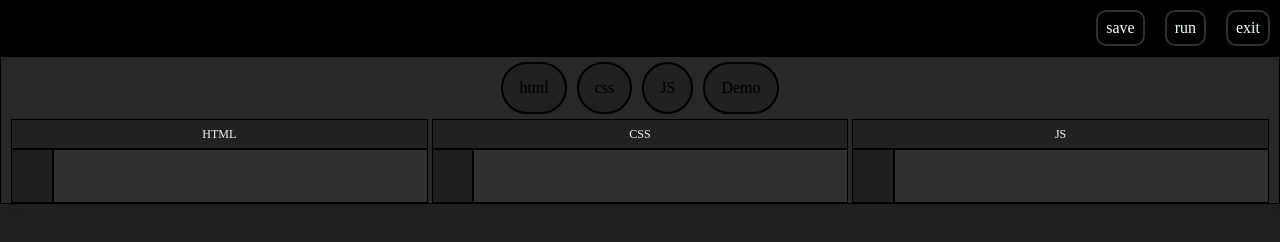
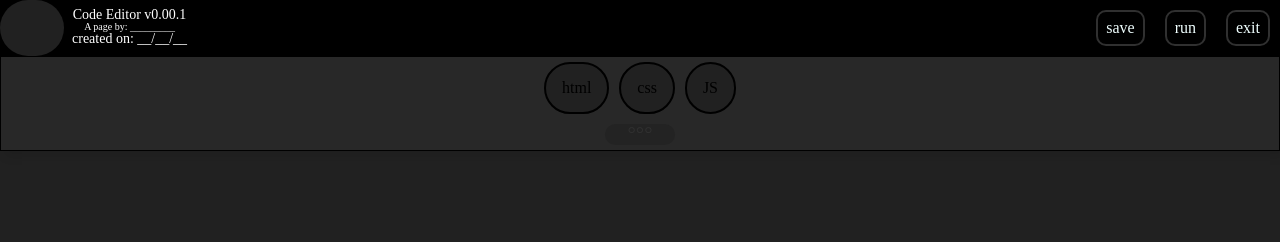
Before and after one commit to neverzero-studios/Lambda_Engine, a plain HTML site: page index.html in a window 1280 px wide. Drawn offline with Linux system fonts and the light colour scheme.

Commit message:
more styling, more components

```diff
--- a/index.html
+++ b/index.html
@@ -11,7 +11,9 @@
     <div class="preview-container"></div>
 
     <script type="text/javascript" src="./js/button.js"></script>
+    <script type="text/javascript" src="./js/projectInformation.js"></script>
     <script type="text/javascript" src="./js/editor.js"></script>
     <script type="text/javascript" src="./js/editorSettings.js"></script>
+    <script type="text/javascript" src="./js/application.js"></script>
 </body>
 </html>
--- /dev/null
+++ b/js/application.js
@@ -0,0 +1,71 @@
+class Application {
+    constructor() {
+
+        this.editorSettings = new EditorSettings();
+        this.editor = new Editor();
+
+        this._buttons = document.querySelectorAll('.btn');
+
+        this._buttons.forEach((_btn) => {
+            _btn.addEventListener('mouseover', (event) => {
+                _btn.classList.add('hover');
+                event.stopPropagation();
+            });
+            _btn.addEventListener('mouseout', (event) => {
+                _btn.classList.remove('hover');
+                event.stopPropagation();
+            });
+            _btn.addEventListener('click', (event) => {
+                _btn.classList.toggle('active');
+                if (_btn.classList.contains('active')) {
+                    _btn.is_active = true;
+                } else {
+                    _btn.is_active = false;
+                };
+                if (_btn === this._buttons[1]) {
+                    this.editor.CompileCode(
+                        this.editor.__html_input, this.editor.__css_input, this.editor.__js_input,
+                        this.editor.__preview_context
+                    );
+                }
+            });
+            //Run Button-------------------------------------
+        });
+        this._code_buttons = [
+            this._buttons[3],
+            this._buttons[4],
+            this._buttons[5]
+        ];
+        this.input_areas = document.querySelectorAll('.input-area');
+
+        this.input_areas.forEach((_area) => {
+            _area.classList.add('close');
+        });
+
+        this._code_buttons.forEach((_btn) => {
+
+            _btn.addEventListener('click', (event) => {
+                if (this._buttons[3].is_active) {
+                    this.input_areas[0].classList.remove('close');
+                } else {
+                    this.input_areas[0].classList.add('close');
+                }
+                if (this._buttons[4].is_active) {
+                    this.input_areas[1].classList.remove('close');
+                } else {
+                    this.input_areas[1].classList.add('close');
+                }
+                if (this._buttons[5].is_active) {
+                    this.input_areas[2].classList.remove('close');
+                } else {
+                    this.input_areas[2].classList.add('close');
+                }
+            })
+
+        })
+    };
+
+
+}
+
+var app = new Application();
--- a/js/button.js
+++ b/js/button.js
@@ -1,7 +1,8 @@
 class Button {
-	constructor(_name = null, _target, _src = null) {
-		this.isActive = false;
+	constructor(_name = null, _target, _src = null, _class = 'btn') {
+		this.is_active = false;
 		this.__button = document.createElement('div');
+		this.__button.classList.add(_class);
 		if (_src !== null) {
 			this.__button_img = document.createElement('img');
 			this.__button_img.classList.add('img');
--- a/js/editor.js
+++ b/js/editor.js
@@ -21,12 +21,11 @@ class Editor {
 		this.buttons= [
 			"html",
 			"css",
-			"JS",
-			"Demo"
-		];
+			"JS"
+			];
 
 		this.buttons.forEach((_btn) => {
-			_btn = new Button(_btn, this.__button_container, null);
+			_btn = new Button(_btn, this.__button_container);
 		});
 
 		this.supportedLanguages.forEach((_language) => {
@@ -45,6 +44,9 @@ class Editor {
 		this.__preview_window.id = 'code';
 
 		this.__preview_context = document.getElementById('code').contentWindow.document;
+
+		this.expand_btn = new Button('°°°', this.__editor_container);
+		this.expand_btn.__button.classList.add('expand');
 
 	}
 	CreateInputArea(_id, _container) {
@@ -94,5 +96,6 @@ class Editor {
 		);
 		_window.close();
 
+
 	}
 }
--- a/js/editorSettings.js
+++ b/js/editorSettings.js
@@ -2,10 +2,10 @@ class EditorSettings {
 	constructor() {
 		this.__tools_container = document.querySelector('.code-tools-container');
 
-		this.__background = document.createElement('div');
-		this.__background.classList.add('tools-background');
+		this.__buttons_container = document.createElement('div');
+		this.__buttons_container.classList.add('tools-background');
 
-		this.__tools_container.appendChild(this.__background);
+		this.__tools_container.appendChild(this.__buttons_container);
 
 		this.buttons = [
 			"exit",
@@ -14,56 +14,10 @@ class EditorSettings {
 		];
 
 		this.buttons.forEach((_btn) => {
-			this.buttons = new Button(_btn, this.__background, null);
+			this.buttons = new Button(_btn, this.__buttons_container);
 		});
 
 	}
 
 
 }
-
-class Application {
-	constructor() {
-		this.editorSettings = new EditorSettings();
-		this.editor = new Editor();
-
-		this.settings_buttons = document.querySelectorAll('.tools-background .btn');
-		this.editor_buttons = document.querySelectorAll('.button-container .btn');
-
-		this.editor_buttons.forEach((_btn) => {
-			_btn.addEventListener('mouseover', (event) => {
-				_btn.classList.add('hover');
-				event.stopPropagation();
-			});
-			_btn.addEventListener('mouseout', (event) => {
-				_btn.classList.remove('hover');
-				event.stopPropagation();
-			});
-			_btn.addEventListener('click', (event) => {
-				_btn.classList.toggle('active');
-				_btn.is_active = !_btn.is_active;
-
-				console.log(_btn.is_active);
-				event.stopPropagation();
-				if (_btn.is_active) {
-					//to do
-
-				}
-			});
-
-
-		});
-
-		this.inputAreas = document.querySelectorAll('.input-area');
-
-		this.run_btn = this.settings_buttons[1];
-
-		this.run_btn.addEventListener('click', (event) => {
-			this.editor.CompileCode(
-				this.editor.__html_input, this.editor.__css_input, this.editor.__js_input,
-				this.editor.__preview_context
-			);
-		});
-	}
-}
- const app = new Application();
--- /dev/null
+++ b/js/projectInformation.js
@@ -0,0 +1,32 @@
+class ProjectInformation{
+    constructor(){
+        this.__container = document.querySelector('.code-tools-container');
+        this.__background = document.createElement('div');
+        this.__background.classList.add('info-container');
+        this.__container.appendChild(this.__background);
+
+        this.__dev_pic = document.createElement('div');
+        this.__dev_pic.classList.add('pic');
+        this.__background.appendChild(this.__dev_pic);
+
+        this.__author = document.createElement('div');
+        this.__author.classList.add('author');
+        this.__background.appendChild(this.__author);
+
+
+        this.projectName = document.createElement('h1');
+        this.projectName.innerText = 'Code Editor v0.00.1'
+        this.__author.appendChild(this.projectName);
+
+        this.projectDev = document.createElement('p');
+        this.projectDev.innerText = 'A page by: _________'
+        this.__author.appendChild(this.projectDev);
+
+        this.projectDate = document.createElement('h3');
+        this.projectDate.innerText = 'created on: __/__/__'
+        this.__author.appendChild(this.projectDate);
+
+    }
+}
+
+const info = new  ProjectInformation();
--- a/less/editor.less
+++ b/less/editor.less
@@ -1,16 +1,38 @@
 .code-editor-container {
     display: flex;
-    flex-direction: column-reverse;
-    padding: 1rem .5rem;
-    padding-top: 5px;
-    background: darken(@boulder,3%);
-    box-shadow: 5px 5px 10px rgba(0,0,0,.1);
+    flex-direction: column;
+    background: darken(@boulder, 3%);
+    box-shadow: 5px 5px 10px rgba(0, 0, 0, .1);
     border: 1px solid black;
 
+    .expand {
+        width: 5%;
+        padding: 0 3px;
+        margin: 5px auto;
+        background: darken(@boulder, 5%);
+        color: @boulder;
+        font-size: 1.3rem;
+        border-radius: 1rem;
+
+    }
+
+    .hover {
+        color: @pale-blue-magenta;
+    }
+
+    .active {
+        color: darken(@pale-blue-magenta, 10%);
+    }
+
+
+}
+
 .button-container {
+    order: -1;
     display: flex;
     flex-direction: row;
     margin: 0 auto;
+    padding-top: 5px;
 
     .btn {
         background: @tundora;
@@ -19,9 +41,10 @@
         margin-top: 0;
         border-radius: 2rem;
         border: 2px solid @black;
+
         .img {
-                width:30px;
-                height:30px;
+            width: 30px;
+            height: 30px;
         }
     }
 
@@ -29,14 +52,14 @@
         border-top: 2px solid @pale-blue-magenta;
         border-left: 2px solid @pale-blue-magenta;
         border-right: 2px solid @pale-blue-magenta;
-            //   background: linear-gradient( @tundora 25%, @pale-blue-magenta );
+        color: @pale-blue-magenta;
     }
 
     .active {
-           // background: linear-gradient( @tundora 25%, darken(@pale-blue-magenta, 10%) );
         border-top: 2px solid darken(@pale-blue-magenta, 10%);
         border-left: 2px solid darken(@pale-blue-magenta, 10%);
         border-right: 2px solid darken(@pale-blue-magenta, 10%);
+        color: darken(@pale-blue-magenta, 10%);
     }
 }
 
@@ -45,11 +68,12 @@
     flex-direction: row;
 
     .input-area {
+
         margin: 0 auto;
-            width: 33%;
-            .close{
-                display:none;
-            }
+        width: 99%;
+        height: 8rem;
+        padding:2px;
+
 
         .title-container {
             padding: .5rem;
@@ -72,7 +96,7 @@
                 font-family: Courier, sans-serif;
                 font-size: 14px;
                 outline: none;
-                    background: darken(@boulder,6.5%);
+                background: darken(@boulder, 6.5%);
                 border: 1px solid black;
                 resize: none;
                 text-decoration: none;
@@ -82,6 +106,7 @@
 
 
             .code {
+                padding:1rem;
                 width: 90%;
                 font-family: Courier, sans-serif;
                 font-size: 14px;
@@ -94,5 +119,9 @@
             }
         }
     }
+
+    .close {
+        display: none;
+
     }
 }
--- a/less/index.less
+++ b/less/index.less
@@ -1,6 +1,7 @@
 @import 'reset.less';
 @import 'global.less';
 @import 'variables.less';
+@import 'projectInformation.less';
 @import 'editor.less';
 @import 'settings.less';
 @import 'preview.less';
--- /dev/null
+++ b/less/projectInformation.less
@@ -0,0 +1,31 @@
+.info-container {
+    background: @black;
+    display: flex;
+    width:100%;
+    .pic {
+        width: 4rem;
+        background: @tundora;
+        border-radius: 5rem;
+    }
+
+    .author {
+
+        flex-direction: column;
+        padding:.5rem;
+        h1 {
+            font-size: 14px;
+            color: white;
+        }
+
+        p {
+            color: white;
+            font-size: 10px;
+        }
+
+        h3{
+            color:white;
+            font-size: 14px;
+        }
+    }
+
+}
--- a/less/settings.less
+++ b/less/settings.less
@@ -1,7 +1,7 @@
 .code-tools-container {
-    background: @black;
-
+    display: flex;
     .tools-background {
+        background: @black;
         display: flex;
         flex-direction: row-reverse;
 
@@ -13,8 +13,6 @@
             border-radius: 10px;
 
             .img {
-                height:25px;
-                width:25px;
 
             }
 
```
Also changed, not shown: css/index.css. Lines whose indentation alone changed are shown as unchanged.
